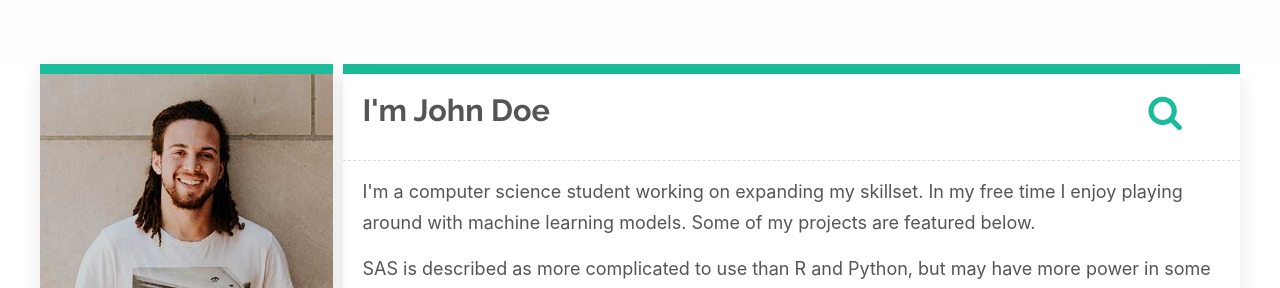
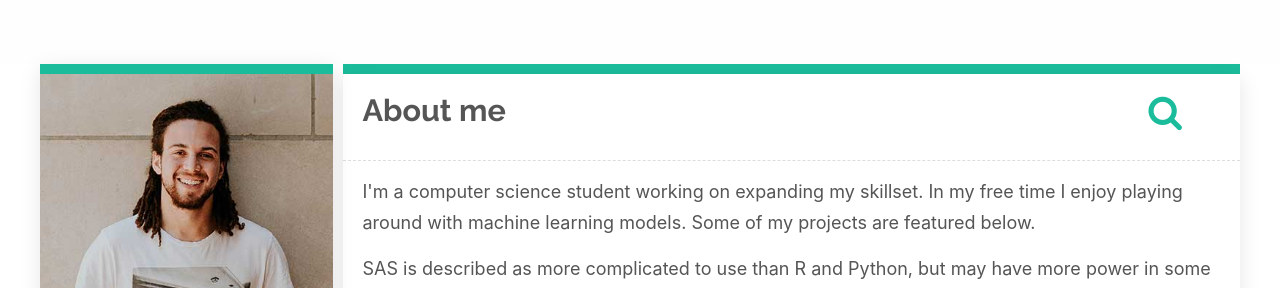
Before and after one commit to MLBott/home, a Jekyll site: the page built from index.html, in a window 1280 px wide and 900 px high. Shown: the top 288 px of the window. Built offline with Jekyll 4.4.1, drawn with Linux system fonts in a browser that asks for light colours; nearby versions of some CDN libraries.

Commit message:
Update index.html

```diff
--- a/index.html
+++ b/index.html
@@ -1,7 +1,7 @@
 ---
 layout: default
 type: home
-title: I'm John Doe
+title: About me
 ---
 
 <!--
```
